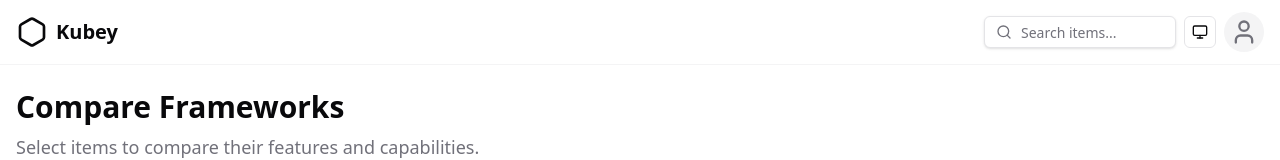
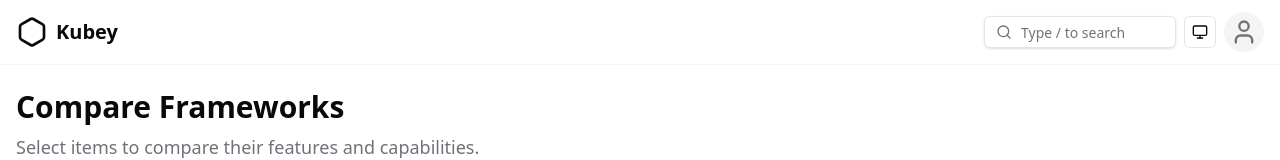
Before and after one commit to uncommonvision/kubey, a React (Vite) app in the folder web/: page / in a window 1280 px wide. Shown: the top 160 px of the page. Built offline with nearby package versions, Linux system fonts and the light colour scheme.

Commit message:
fix placeholder text for searchbar and text color on dark mode

```diff
--- a/web/src/components/layout/Header/index.tsx
+++ b/web/src/components/layout/Header/index.tsx
@@ -23,7 +23,7 @@
         {/* Right side: Search Bar, Theme Toggle and User Menu */}
         <div className="flex items-center space-x-2 flex-1 justify-end ml-48">
           <SearchBar
-            placeholder="Search items..."
+            placeholder="Type / to search"
             onSearch={handleSearch}
           />
           <ThemeToggle />
--- a/web/src/components/ui/SearchBar/index.tsx
+++ b/web/src/components/ui/SearchBar/index.tsx
@@ -7,7 +7,7 @@
 }
 
 export default function SearchBar({
-  placeholder = "Search items...",
+  placeholder = "Type / to search",
   onSearch
 }: SearchBarProps) {
   const [query, setQuery] = useState('')
@@ -56,7 +56,7 @@
         onBlur={handleBlur}
         onKeyDown={handleKeyDown}
         placeholder={placeholder}
-        className="flex h-8 w-full rounded-md border border-input bg-background pl-9 pr-3 py-1 text-sm shadow-sm transition-colors file:border-0 file:bg-transparent file:text-sm file:font-medium placeholder:text-muted-foreground focus-visible:outline-none focus-visible:ring-1 focus-visible:ring-ring disabled:cursor-not-allowed disabled:opacity-50"
+        className="flex h-8 w-full rounded-md border border-input bg-background pl-9 pr-3 py-1 text-sm text-foreground/80 shadow-sm transition-colors file:border-0 file:bg-transparent file:text-sm file:font-medium placeholder:text-muted-foreground focus-visible:outline-none focus-visible:ring-1 focus-visible:ring-ring disabled:cursor-not-allowed disabled:opacity-50"
       />
     </div>
   )
```
